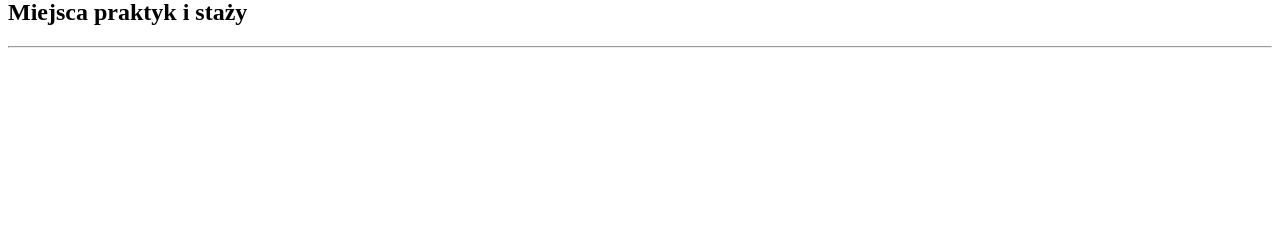
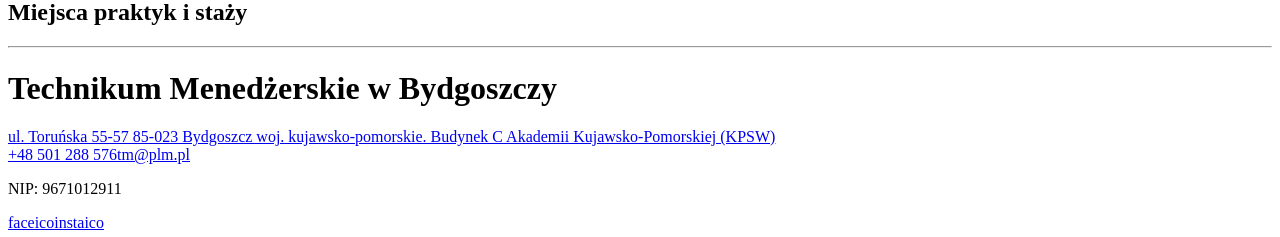
Before and after one commit to rrrkkkvvv/technikumMenedzerskie, a React (Vite) app: page / in a window 1280 px wide. Shown: the part 1371-1608 px from the top of the page. Before the commit the page ends 1427 px from the top, so only its background shows below. Built offline with nearby package versions, Linux system fonts and the light colour scheme.

Commit message:
Footer module, Text UI,
Created footer module.
Repllaced description UI by text UI

```diff
--- a/src/components/Card/Card.tsx
+++ b/src/components/Card/Card.tsx
@@ -1,5 +1,5 @@
 import { TFacultInfo } from "../../shared/types/FacultType";
-import Description from "../../ui/Description";
+import Text from "../../ui/Text";
 import Picture from "../../ui/Picture";
 import Title from "../../ui/Title";
 interface ICardProps {
@@ -11,7 +11,7 @@
     <div className="cardWrapper">
       <Picture className="" src={imgUrl} alt={title + " image"} />
       <Title className="">{title}</Title>
-      <Description className="">{text}</Description>
+      <Text className="">{text}</Text>
     </div>
   );
 };
--- a/src/constants/stringConstants.ts
+++ b/src/constants/stringConstants.ts
@@ -1,13 +1,30 @@
 import { TFacultInfo } from "../shared/types/FacultType";
 
 export const urls = {
-  basename: "/",
+  siteRoutes: {
+    basename: "/",
+  },
+  adress: "#",
+  contactInfo: {
+    phone: "tel:+48501288576",
+    email: "mailto:tm@plm.pl",
+  },
+  socialNetwork: {
+    facebook: "https://www.facebook.com/tm.bydgoszcz/",
+    instagram: "https://www.instagram.com/tmbydgoszcz/",
+  },
 };
 export const titles = {
   greetingTitle: "Rozwiń skrzydła u nas",
   practicesImagesTitle: "Praktyki i staże zagraniczne",
   practiciesPlacesTitle: "Miejsca praktyk i staży",
+  footerTitle: "Technikum Menedżerskie w Bydgoszczy",
 };
+export const footerLinkNames = {
+  adress:
+    "ul. Toruńska 55-57 85-023 Bydgoszcz woj. kujawsko-pomorskie. Budynek C Akademii Kujawsko-Pomorskiej (KPSW)",
+};
+
 export const headerLinkNames = {
   mainPageLink: "Strona główna",
   admissionToSchoolLink: "Przyjęcie do szkoły",
@@ -16,6 +33,12 @@
   newsLink: "Aktualności",
   contactLink: "Kontakt",
   ukraineLink: "Україна",
+};
+
+export const contactInfo = {
+  email: "tm@plm.pl",
+  phone: "+48 501 288 576",
+  nip: "NIP: 9671012911",
 };
 
 export const facultiesInfo: TFacultInfo[] = [
--- a/src/main.tsx
+++ b/src/main.tsx
@@ -4,6 +4,7 @@
 import { urls } from "./constants/stringConstants";
 import Header from "./modules/Header";
 import MainPage from "./pages/MainPage/MainPage";
+import Footer from "./modules/Footer";
 
 const router = createBrowserRouter(
   [
@@ -13,7 +14,7 @@
         <>
           <Header />
           <Outlet />
-          {/* <Footer/> */}
+          <Footer />
         </>
       ),
       children: [
@@ -30,7 +31,7 @@
       ],
     },
   ],
-  { basename: urls.basename }
+  { basename: urls.siteRoutes.basename }
 );
 
 createRoot(document.getElementById("root")!).render(
--- /dev/null
+++ b/src/modules/Footer/Footer.tsx
@@ -0,0 +1,31 @@
+import {
+  titles,
+  urls,
+  footerLinkNames,
+  contactInfo,
+} from "../../constants/stringConstants";
+import NavLink from "../../ui/NavLink";
+import Text from "../../ui/Text";
+import Title from "../../ui/Title";
+
+const Footer = () => {
+  return (
+    <footer>
+      <Title className="">{titles.footerTitle}</Title>
+      <div className="footer__adress">
+        <NavLink url={urls.adress}>{footerLinkNames.adress}</NavLink>
+      </div>
+      <div className="footer__contactInfo">
+        <NavLink url={urls.contactInfo.phone}>{contactInfo.phone}</NavLink>
+        <NavLink url={urls.contactInfo.email}>{contactInfo.email}</NavLink>
+        <Text className="">{contactInfo.nip}</Text>
+      </div>
+      <div className="footer__socialNetwork">
+        <NavLink url={urls.socialNetwork.facebook}>faceico</NavLink>
+        <NavLink url={urls.socialNetwork.instagram}>instaico</NavLink>
+      </div>
+    </footer>
+  );
+};
+
+export default Footer;
--- /dev/null
+++ b/src/modules/Footer/index.ts
@@ -0,0 +1 @@
+export {default} from './Footer'
--- a/src/ui/Description/Description.tsx
+++ /dev/null
@@ -1,9 +0,0 @@
-interface IDescriptionProps {
-  children: React.ReactNode;
-  className: string;
-}
-const Description = ({ children, className }: IDescriptionProps) => {
-  return <p className={className}>{children}</p>;
-};
-
-export default Description;
--- a/src/ui/Description/index.ts
+++ /dev/null
@@ -1 +0,0 @@
-export { default } from "./Description";
--- /dev/null
+++ b/src/ui/Text/Text.tsx
@@ -0,0 +1,9 @@
+interface ITextProps {
+  children: React.ReactNode;
+  className: string;
+}
+const Text = ({ children, className }: ITextProps) => {
+  return <p className={className}>{children}</p>;
+};
+
+export default Text;
--- /dev/null
+++ b/src/ui/Text/index.ts
@@ -0,0 +1 @@
+export { default } from "./Text";
```
